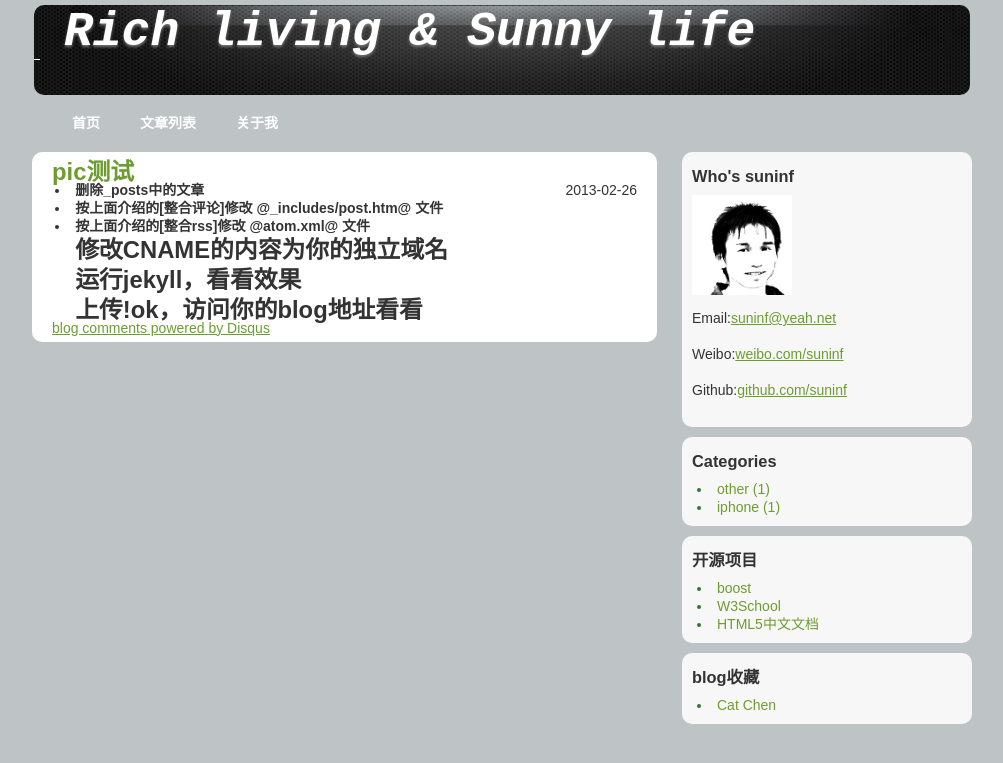
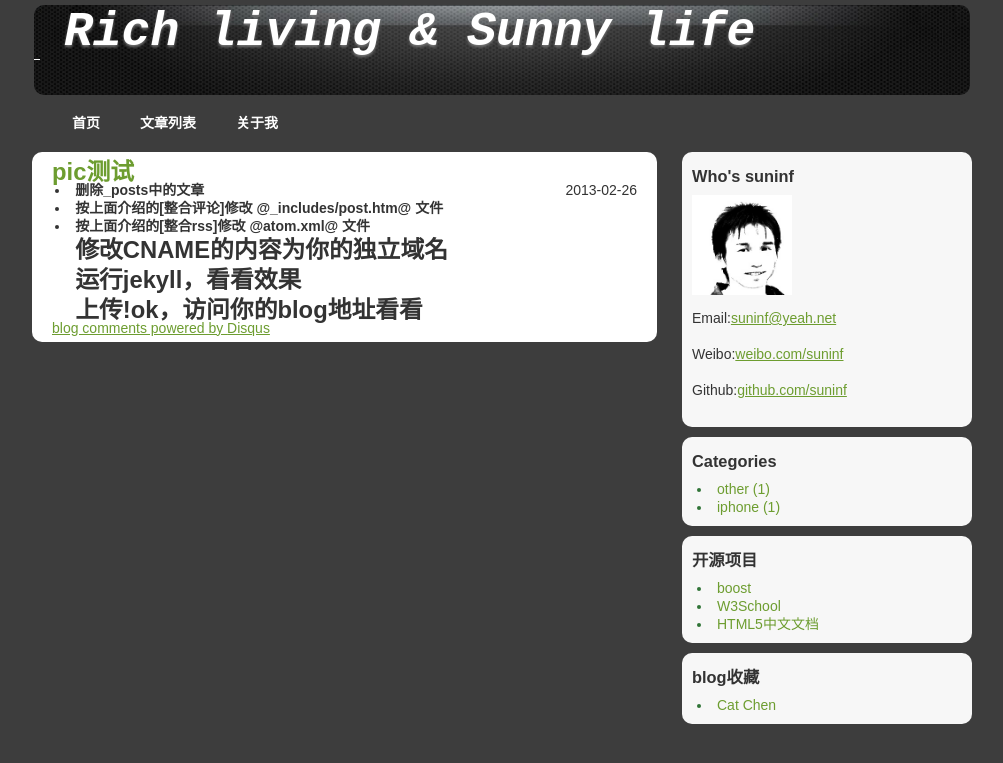
Before and after one commit to dailypips/suninf.github.com, a Jekyll site: the page built from index.html, in a window 1280 px wide. Shown: the top 763 px of the page, without its empty margins (138-1141 px from the left). Built offline with Jekyll 4.4.1, drawn with Linux system fonts in a browser that asks for light colours; comment, search, counter and statistics services are not loaded.

Commit message:
color change

```diff
--- a/stylesheets/styles.css
+++ b/stylesheets/styles.css
@@ -13,7 +13,7 @@ display: block;
 
 body {
 line-height: 1;
-background-color: #BEC3C6;
+background-color: #3d3d3d;
 font-family:  Arial, Helvetica, sans-serif;
 color: #333;
 font-size: 14px;
@@ -33,7 +33,7 @@ nav {
 width: 940px;
 height: 30px;
 margin: 0 auto;
-background: #BEC3C6;
+background: #3d3d3d;
 }
 
 header {
@@ -60,7 +60,7 @@ width: 940px;
 margin: 0 auto;
 padding-top: 10px;
 padding-bottom: 10px;
-background: #BEC3C6;
+background: #3d3d3d;
 overflow: hidden;
 }
 
```
